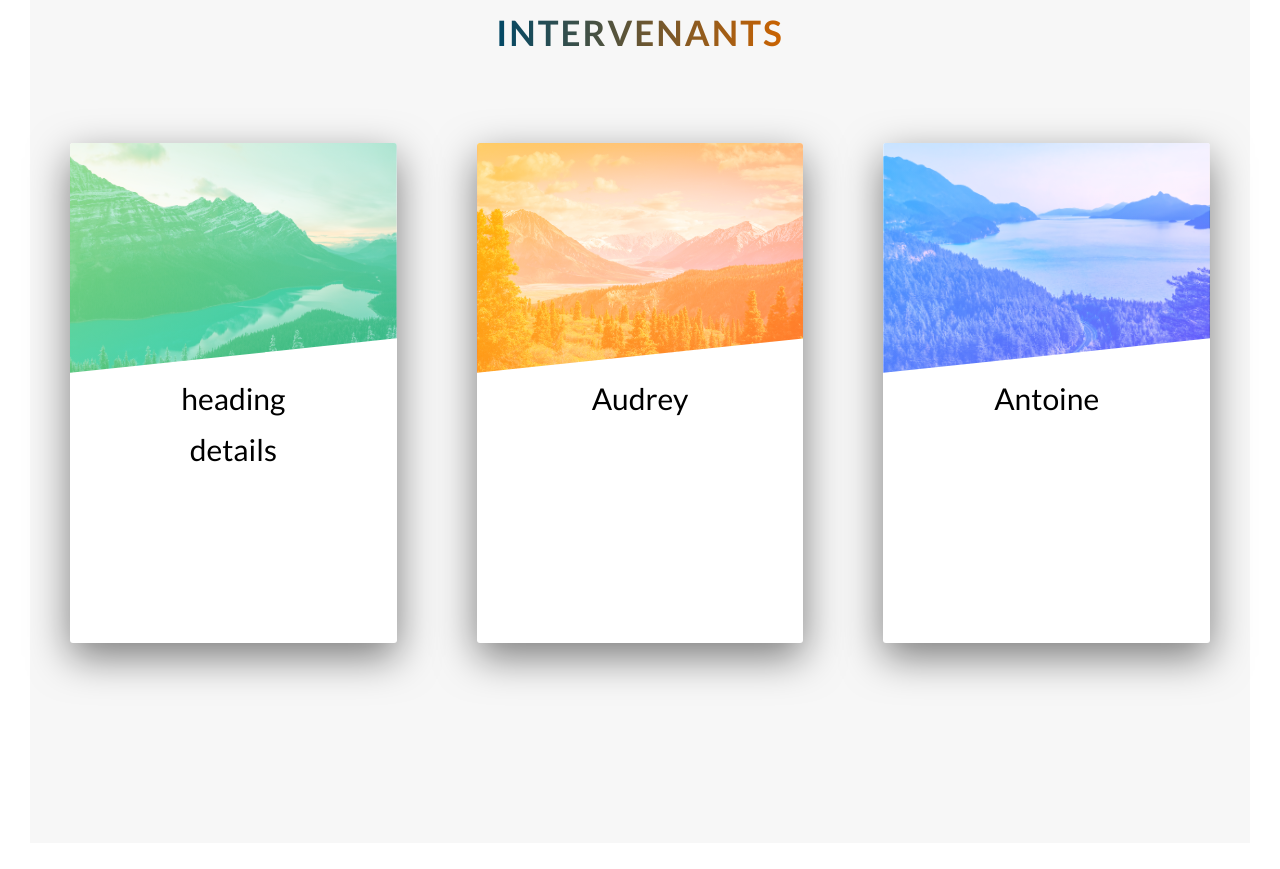
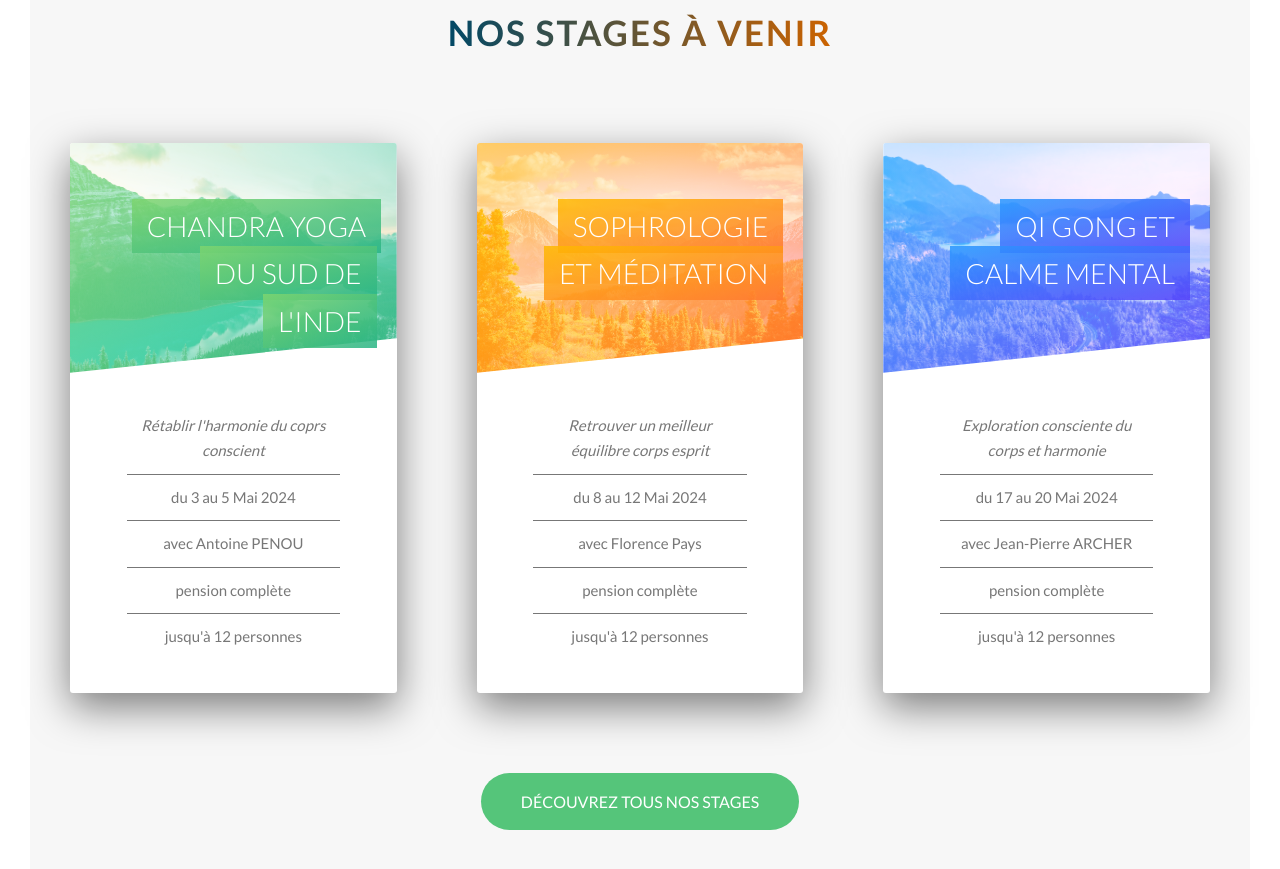
Before and after one commit to ThibautCadiou/Work01-Yoga, a website: page index.html in a window 1280 px wide. Shown: the part 2063-2932 px from the top of the page. Drawn offline with Linux system fonts and the light colour scheme.

Commit message:
ajout des infos et styling sur le front et le bakc des cartes

```diff
--- a/index.html
+++ b/index.html
@@ -33,36 +33,6 @@
         <a href="#" class="btn btn--white btn--animated">Découvrez nos stages</a>
       </div>
     </header>
-
-    <!--
-    <section class="grid-test">
-      <div class="row">
-        <div class="col-1-of-2">Col 1 of 2</div>
-        <div class="col-1-of-2">Col 1 of 2</div>
-      </div>
-
-      <div class="row">
-        <div class="col-1-of-3">Col 1 of 3</div>
-        <div class="col-1-of-3">Col 1 of 3</div>
-        <div class="col-1-of-3">Col 1 of 3</div>
-      </div>
-      <div class="row">
-        <div class="col-1-of-3">Col 1 of 3</div>
-        <div class="col-2-of-3">Col 2 of 3</div>
-      </div>
-      <div class="row">
-        <div class="col-1-of-4">Col 1 of 4</div>
-        <div class="col-1-of-4">Col 1 of 4</div>
-        <div class="col-1-of-4">Col 1 of 4</div>
-        <div class="col-1-of-4">Col 1 of 4</div>
-      </div>
-      <div class="row">
-        <div class="col-1-of-4">Col 1 of 4</div>
-
-        <div class="col-1-of-4">Col 1 of 4</div>
-        <div class="col-2-of-4">Col 2 of 4</div>
-      </div>
-    </section> -->
 
     <main>
       <section class="section-about">
@@ -183,100 +153,108 @@
       </section>
       <section class="section-tours">
         <div class="u-center-text">
-          <h2 class="section-tours__title heading-secondary u-margin-bottom-big">Intervenants</h2>
+          <h2 class="section-tours__title heading-secondary u-margin-bottom-big">
+            Nos stages à venir
+          </h2>
           <div class="u-center-text"></div>
           <div class="row">
             <div class="col-1-of-3">
               <div class="card card--1">
                 <div class="card__side card__side--front">
                   <div class="card__picture card__picture--1">&nbsp;</div>
-                  <div class="card__heading">heading</div>
-                  <div class="card__details">details</div>
+                  <h4 class="card__heading">
+                    <span class="card__heading-span card__heading-span--1"
+                      >Chandra Yoga du sud de l'inde</span
+                    >
+                  </h4>
+                  <div class="card__details">
+                    <ul>
+                      <li><em>Rétablir l'harmonie du coprs conscient</em></li>
+                      <li>du 3 au 5 Mai 2024</li>
+                      <li>avec Antoine PENOU</li>
+                      <li>pension complète</li>
+                      <li>jusqu'à 12 personnes</li>
+                    </ul>
                   </div>
-                <div class="card__side card__side--back card__side--back-1">Back</div>
+                </div>
+                <div class="card__side card__side--back card__side--back-1">
+                  <div class="card__cta">
+                    <div class="card__price-box">
+                      <p class="card__price-only">Only</p>
+                      <p class="card__price-value">200€</p>
+                    </div>
+                    <a href="#" class="btn btn--white">S'inscrire</a>
+                  </div>
+                </div>
               </div>
             </div>
             <div class="col-1-of-3">
-              <div class="card card--1">
+              <div class="card card--2">
                 <div class="card__side card__side--front">
                   <div class="card__picture card__picture--2">&nbsp;</div>
-                  <div class="card__heading">Audrey</div>
-                </div>
-                <div class="card__side card__side--back card__side--back-2">Back</div>
+                  <h4 class="card__heading">
+                    <span class="card__heading-span card__heading-span--2"
+                      >Sophrologie et méditation</span
+                    >
+                  </h4>
+                  <div class="card__details">
+                    <ul>
+                      <li><em>Retrouver un meilleur équilibre corps esprit</em></li>
+                      <li>du 8 au 12 Mai 2024</li>
+                      <li>avec Florence Pays</li>
+                      <li>pension complète</li>
+                      <li>jusqu'à 12 personnes</li>
+                    </ul>
                   </div>
                 </div>
-            <div class="col-1-of-3">
-              <div class="card card--1">
-                <div class="card__side card__side--front">
-                  <div class="card__picture card__picture--3">&nbsp;</div>
-                  <div class="card__heading">Antoine</div>
+                <div class="card__side card__side--back card__side--back-2">
+                  <div class="card__cta">
+                    <div class="card__price-box">
+                      <p class="card__price-only">Only</p>
+                      <p class="card__price-value">180€</p>
                     </div>
-                <div class="card__side card__side--back card__side--back-2">Back</div>
+                    <a href="#" class="btn btn--white">S'inscrire</a>
                   </div>
                 </div>
               </div>
             </div>
 
-        <!-- <div class="u-center-text">
-          <div class="row">
             <div class="col-1-of-3">
-              <div class="card card--1">
+              <div class="card card--3">
                 <div class="card__side card__side--front">
-                  <div class="card__picture card__picture--1">&nbsp;</div>
-                  <div class="card__heading">Françoise</div>
-                </div>
-                <div class="card__side card__side--back card__side--back-1">Back</div>
+                  <div class="card__picture card__picture--3">&nbsp;</div>
+                  <h4 class="card__heading">
+                    <span class="card__heading-span card__heading-span--3"
+                      >Qi Gong et calme mental</span
+                    >
+                  </h4>
+                  <div class="card__details">
+                    <ul>
+                      <li><em>Exploration consciente du corps et harmonie</em></li>
+                      <li>du 17 au 20 Mai 2024</li>
+                      <li>avec Jean-Pierre ARCHER</li>
+                      <li>pension complète</li>
+                      <li>jusqu'à 12 personnes</li>
+                    </ul>
                   </div>
                 </div>
-            <div class="col-1-of-3">
-              <div class="card card--1">
-                <div class="card__side card__side--front">
-                  <div class="card__picture card__picture--2">&nbsp;</div>
-                  <div class="card__heading">Audrey</div>
+                <div class="card__side card__side--back card__side--back-3">
+                  <div class="card__cta">
+                    <div class="card__price-box">
+                      <p class="card__price-only">Only</p>
+                      <p class="card__price-value">250€</p>
                     </div>
-                <div class="card__side card__side--back card__side--back-2">Back</div>
-              </div>
-            </div>
-            <div class="col-1-of-3">
-              <div class="card card--1">
-                <div class="card__side card__side--front">
-                  <div class="card__picture card__picture--3">&nbsp;</div>
-                  <div class="card__heading">Antoine</div>
-                </div>
-                <div class="card__side card__side--back card__side--back-2">Back</div>
+                    <a href="#" class="btn btn--white">S'inscrire</a>
                   </div>
                 </div>
               </div>
-          <div class="row">
-            <div class="col-1-of-3">
-              <div class="card card--1">
-                <div class="card__side card__side--front">
-                  <div class="card__picture card__picture--4">&nbsp;</div>
-                  <div class="card__heading">Jean-pierre</div>
-                </div>
-                <div class="card__side card__side--back card__side--back-1">Back</div>
-              </div>
-            </div>
-            <div class="col-1-of-3">
-              <div class="card card--1">
-                <div class="card__side card__side--front">
-                  <div class="card__picture card__picture--5">&nbsp;</div>
-                  <div class="card__heading">Aline</div>
-                </div>
-                <div class="card__side card__side--back card__side--back-2">Back</div>
-              </div>
-            </div>
-            <div class="col-1-of-3">
-              <div class="card card--1">
-                <div class="card__side card__side--front">
-                  <div class="card__picture card__picture--6">&nbsp;</div>
-                  <div class="card__heading">Florence</div>
-                </div>
-                <div class="card__side card__side--back card__side--back-2">Back</div>
             </div>
           </div>
         </div>
-        </div> -->
+
+        <div class="u-center-text u-margin-top-big">
+          <a href="#" class="btn btn--green btn--animated">Découvrez tous nos stages</a>
+        </div>
       </section>
     </main>
   </body>
--- a/sass/abstract/_variables.scss
+++ b/sass/abstract/_variables.scss
@@ -13,12 +13,13 @@ $my-gradient-10: #55c57a;
 $my-gradient-11: #28b485;
 
 // JONAS
-
 $color-grey-light-1: #f7f7f7;
+$color-grey-light-2: #777;
 $color-primary: #1c1c1a;
 $color-white: #fff;
 $color-black: #000;
 
+$color-primary: #55c57a;
 $color-primary-light: #7ed56f;
 $color-primary-dark: #28b485;
 
--- a/sass/base/_utilities.scss
+++ b/sass/base/_utilities.scss
@@ -13,3 +13,15 @@
 .u-margin-bottom-big {
   margin-bottom: 8rem;
 }
+
+.u-margin-top-small {
+  margin-top: 1rem;
+}
+
+.u-margin-top-medium {
+  margin-top: 4rem;
+}
+
+.u-margin-top-big {
+  margin-top: 8rem;
+}
--- a/sass/components/_button.scss
+++ b/sass/components/_button.scss
@@ -62,6 +62,15 @@
       background-color: white;
     }
   }
+  &--green {
+    color: white;
+    background-color: $color-primary;
+    text-align: center;
+
+    &::after {
+      background-color: $color-primary;
+    }
+  }
 }
 
 .btn-text {
--- a/sass/components/_card.scss
+++ b/sass/components/_card.scss
@@ -2,14 +2,13 @@
   perspective: 150rem;
   -moz-perspective: 150rem;
   position: relative;
-  height: 50rem;
+  height: 55rem;
   width: 100%;
 
   &__side {
-    color: black;
     font-size: 3rem;
 
-    height: 50rem;
+    height: 55rem;
     transition: all 0.8s ease-in-out;
 
     position: absolute;
@@ -25,8 +24,8 @@
       background-color: white;
     }
 
+    //BACKSIDE STYLING
     &--back {
-      background-color: white;
       transform: rotateY(180deg);
 
       &-1 {
@@ -68,6 +67,7 @@
     background-position: center;
     height: 23rem;
     background-blend-mode: screen;
+    -webkit-clip-path: polygon(0 0, 100% 0, 100% 85%, 0 100%);
     clip-path: polygon(0 0, 100% 0, 100% 85%, 0 100%);
 
     &--1 {
@@ -82,50 +82,89 @@
       background-image: url('../img/nat-10.jpg'),
         linear-gradient(to bottom right, $color-tertiary-light, $color-tertiary-dark);
     }
-
-    //Pour la démo 1 avce les cartes pour arkanhom
-    // border: solid 2px white;
-    // &--1 {
-    //   background-image: url(/img/intervenants/intervenant-01.JPG);
-    //   // padding: 200px;
-    // }
-
-    // &--2 {
-    //   background-image: url(/img/intervenants/intervenant-02.JPG);
-    //   // padding: 200px;
-    // }
-    // &--3 {
-    //   background-image: url(/img/intervenants/intervenant-03.JPG);
-    //   // padding: 200px;
-    // }
-    // &--4 {
-    //   background-image: url(/img/intervenants/intervenant-04.JPG);
-    //   // padding: 200px;
-    // }
-    // &--5 {
-    //   background-image: url(/img/intervenants/intervenant-05.JPG);
-    //   // padding: 200px;
-    // }
-    // &--6 {
-    //   background-image: url(/img/intervenants/intervenant-06.JPG);
-    //   // padding: 200px;
-    // }
   }
 
-  //Pour la démo 1 avce les cartes pour arkanhom
+  &__heading {
+    font-size: 2.8rem;
+    font-weight: 300;
+    text-transform: uppercase;
+    text-align: right;
+    color: $color-white;
+    position: absolute;
+    top: 6rem;
+    right: 2rem;
+    width: 75%;
+  }
 
-  // &__heading {
-  //   position: absolute;
-  //   // text-align: center;
-  //   width: 100%;
-  //   bottom: 0%;
-  //   left: 50%;
-  //   transform: translate(-50%, 0%);
+  &__heading-span {
+    padding: 1rem 1.5rem;
+    -webkit-box-decoration-break: clone;
+    box-decoration-break: clone;
+    &--1 {
+      background-image: linear-gradient(
+        to right bottom,
+        rgba($color-primary-light, 0.85),
+        rgba($color-primary-dark, 0.85)
+      );
+    }
+    &--2 {
+      background-image: linear-gradient(
+        to right bottom,
+        rgba($color-secondary-light, 0.85),
+        rgba($color-secondary-dark, 0.85)
+      );
+    }
+    &--3 {
+      background-image: linear-gradient(
+        to right bottom,
+        rgba($color-tertiary-light, 0.85),
+        rgba($color-tertiary-dark, 0.85)
+      );
+    }
+  }
 
-  //   color: black;
-  //   font-size: 3.6rem;
-  //   // border: solid 2px red;
-  //   height: fit-content;
-  //   background-color: white;
-  // }
+  &__details {
+    padding: 3rem;
+    ul {
+      list-style: none;
+      width: 80%;
+      margin: 0 auto;
+
+      li {
+        text-align: center;
+        font-size: 1.5rem;
+        padding: 1rem;
+
+        &:not(:last-child) {
+          border-bottom: 1px solid $color-grey-light-2;
+        }
+      }
+    }
+  }
+
+  // BACK SIDE STYLING
+  &__cta {
+    position: absolute;
+    top: 50%;
+    left: 50%;
+    transform: translate(-50%, -50%);
+    width: 90%;
+    font-size: initial;
+  }
+
+  &__price-box {
+    color: white;
+    text-align: center;
+    margin-bottom: 8rem;
+  }
+
+  &__price-only {
+    font-size: 1.4rem;
+    text-transform: uppercase;
+  }
+
+  &__price-value {
+    font-size: 6rem;
+    font-weight: 100;
+  }
 }
--- a/sass/layout/_layer.scss
+++ b/sass/layout/_layer.scss
@@ -4,6 +4,7 @@
     url('../img/hero.jpg');
   background-size: cover;
   background-position: center;
+  -webkit-clip-path: polygon(0 0, 100% 0, 100% 100%, 50% $tip-height, 0 100%);
   clip-path: polygon(0 0, 100% 0, 100% 100%, 50% $tip-height, 0 100%);
 
   position: relative;
--- a/sass/pages/_home.scss
+++ b/sass/pages/_home.scss
@@ -22,6 +22,6 @@
 
 .section-tours {
   background-color: $color-grey-light-1;
-  padding: 20rem 0;
+  padding: 20rem 0 10rem 0;
   margin-top: -11rem;
 }
```
Also changed, not shown: css/style.css. Lines whose indentation alone changed are shown as unchanged.
